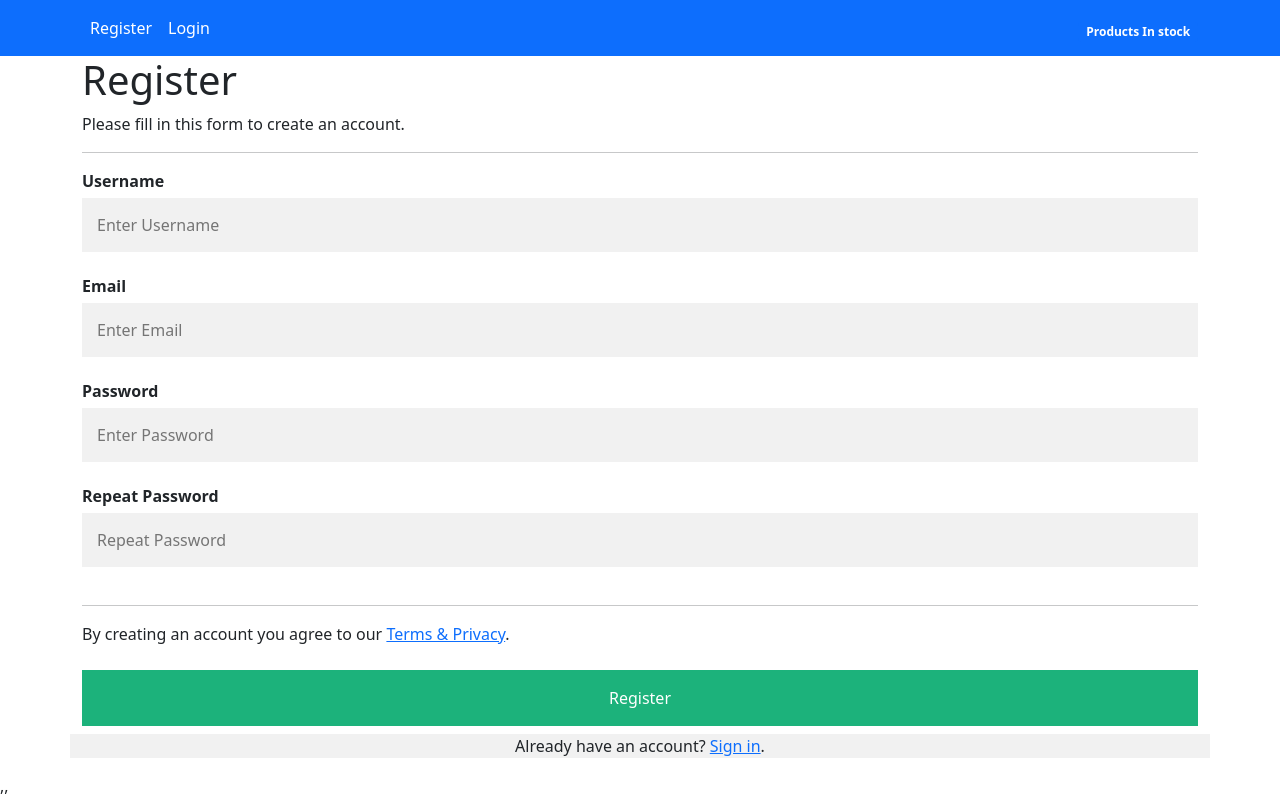
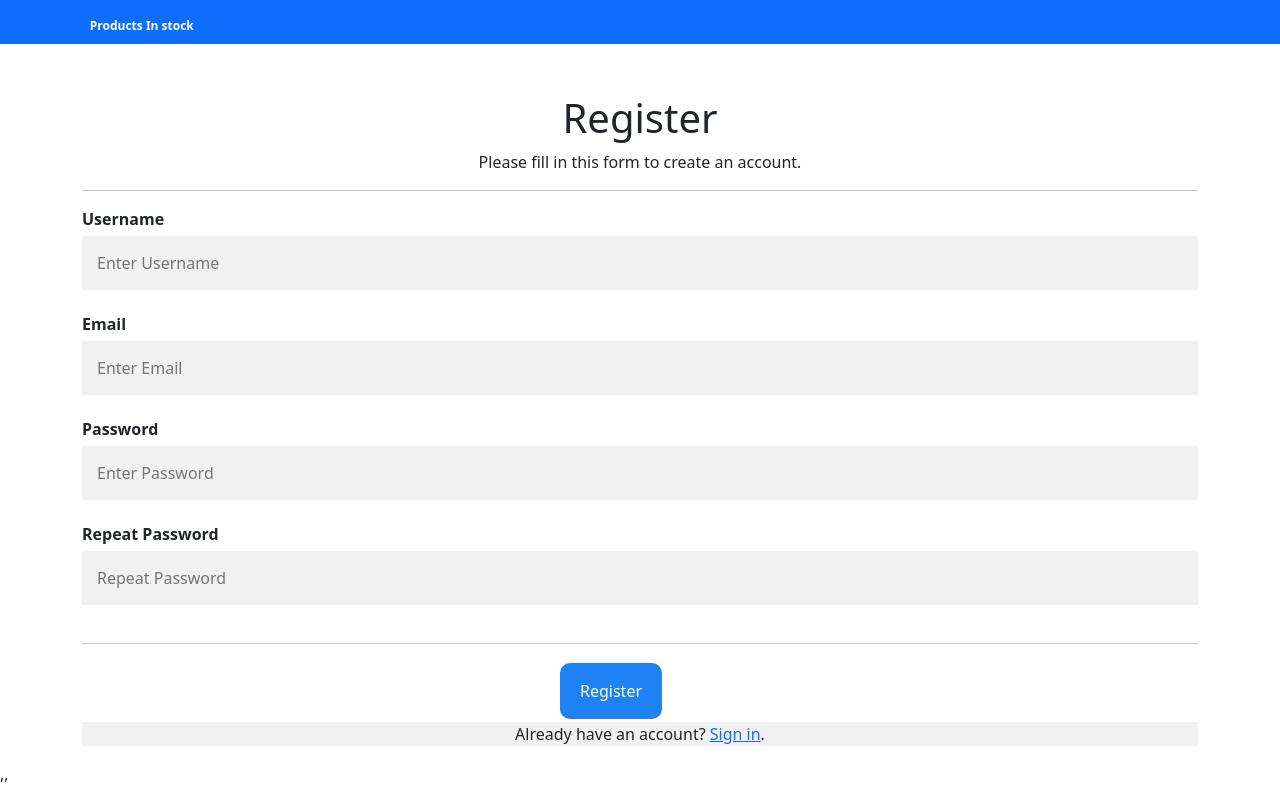
Before and after one commit to esldmsg/proweb-1, a React (Create React App) app in the folder frontend/: page /Register in a window 1280 px wide. Built offline with nearby package versions, Linux system fonts and the light colour scheme; no server answers.

Commit message:
commited

```diff
--- a/frontend/src/App.css
+++ b/frontend/src/App.css
@@ -1,45 +1,6 @@
-.App {
-  text-align: center;
-}
-
-.App-logo {
-  height: 40vmin;
-  pointer-events: none;
-}
-
-@media (prefers-reduced-motion: no-preference) {
-  .App-logo {
-    animation: App-logo-spin infinite 20s linear;
-  }
-}
-
-.App-header {
-  background-color: #282c34;
-  min-height: 100vh;
-  display: flex;
-  flex-direction: column;
-  align-items: center;
-  justify-content: center;
-  font-size: calc(10px + 2vmin);
-  color: white;
-}
-
-.App-link {
-  color: #61dafb;
-}
-
-@keyframes App-logo-spin {
-  from {
-    transform: rotate(0deg);
-  }
-  to {
-    transform: rotate(360deg);
-  }
-}
 
 
-
-* {box-sizing: border-box}
+/* * {box-sizing: border-box} */
 
 /* Add padding to containers */
 
@@ -67,13 +28,14 @@ hr {
 
 /* Set a style for the submit/register button */
 .registerbtn {
-  background-color: #04AA6D;
+  background-color: rgb(6, 116, 243);
   color: white;
   padding: 16px 20px;
-  margin: 8px 0;
   border: none;
+  border-radius: 10px;
   cursor: pointer;
-  width: 100%;
+  text-align: center;
+  /* width: 20%; */
   opacity: 0.9;
 }
 
--- a/frontend/src/App.js
+++ b/frontend/src/App.js
@@ -26,10 +26,10 @@ function App() {
                  </Nav>
                     </div>
               }
-            {!token && <div>
+            {token && <div>
               <Nav className="me-auto">
                 <Nav.Link href="Register" style={{color:'white'}}>Register</Nav.Link>
-                <Nav.Link href="Login" style={{color:'white'}}>Login</Nav.Link>
+                {/* <Nav.Link href="Login" style={{color:'white'}}>Login</Nav.Link> */}
               </Nav>
             </div>
             }
--- a/frontend/src/components/Admin.js
+++ b/frontend/src/components/Admin.js
@@ -1,5 +1,5 @@
 import react, { useState } from 'react'
-import { Form, Button, Card } from 'react-bootstrap'
+import { Form, Button, Card, Container, Row, Col} from 'react-bootstrap'
 import AdminStore from './AdminStore'
 import ErrorMessage from './ErrorMessage'
 
@@ -51,49 +51,8 @@ const Admin = () => {
 
     }
 
-    // const postData = async (e) => {
-    //     e.preventDefault();
-    //     console.log(productInfo)
-
-    //     const url = "http://localhost:8000/admin/items"
-
-    //     const response = await fetch(
-    //         url, {
-    //             method: 'POST',
-    //             mode: 'cors',
-    //             cache: 'no-cache',
-    //             credentials: 'same-origin',
-    //             headers: {
-    //             'Content-Type': 'application/json'
-    //             },
-    //             redirect: 'follow',
-    //             referrerPolicy: 'no-referrer',
-    //             body: JSON.stringify({
-
-    //                 "title": productInfo['title'],
-    //                 "description": productInfo['description'],
-    //                 "price": productInfo['price'],
-    //             })
-    //         });
-    //     response.json().then(response => {
-
-    //         if (response.status === 'ok') {
-    //             alert("Product added successfully")
-    //         } else {
-    //             console.log(response.status)
-    //             alert("Failed to add product")
-    //         }
-    //     });
-    //     setProductInfo({
-    //         title: "",
-    //         description: "",
-    //         price: "",
-    //     });
-    // }
-
-
     return (
-    <div>
+    <Container>
         <AdminStore>
         </AdminStore>
         <Card>
@@ -113,14 +72,14 @@ const Admin = () => {
                         <Form.Control type="number" name="price" value={productInfo.price} onChange = {updateForm}  placeholder="Price" />
                     </Form.Group>
 
-                    <Button variant="primary" type="submit">
-                        Submit
+                    <Button style={{marginTop:"10px"}} variant="primary" type="submit">
+                        Add to Store
                     </Button>
                     <ErrorMessage message={errorMessage}/>
                 </Form>
             </Card.Body>
         </Card>
-    </div>
+    </Container>
     );
 }
 
--- a/frontend/src/components/AdminStore.js
+++ b/frontend/src/components/AdminStore.js
@@ -1,5 +1,5 @@
 import react, {useEffect, useContext, useState} from 'react'
-import { Table } from 'react-bootstrap'
+import { Table, Container, Row, Col } from 'react-bootstrap'
 import {ProductContext} from '../ProductContext';
 import AdminRow from './AdminRow';
 import ErrorMessage from './ErrorMessage'
@@ -69,8 +69,8 @@ const AdminStore = () => {
 
       return(
 
-            <div className ="row">
-                <div className = "col-sm-10 col-xm-12 mr-auto ml-auto mt-4 mb-4">
+
+                <div>
                 <ErrorMessage message={errorMessage}/>
                     <Table striped bordered hover>
                         <thead>
@@ -96,11 +96,7 @@ const AdminStore = () => {
                         ))}
                         </tbody>
                     </Table>
-                </div>
-            </div>
-
-
-
+                    </div>
       );
 }
 
--- a/frontend/src/components/Cart.js
+++ b/frontend/src/components/Cart.js
@@ -1,8 +1,8 @@
 import react, {useEffect, useContext, useState} from 'react'
-import { Table } from 'react-bootstrap'
-import {UserCartContext} from '../UserCartContext';
+import { Table, Container, Row, Col } from 'react-bootstrap'
+import './cart.css'
 import {UserContext} from '../UserContext';
-import CartRow from './CartRow';
+
 import ErrorMessage from './ErrorMessage';
 
 
@@ -102,9 +102,9 @@ const Cart = () => {
       }
 
       const handleQuantityDecrease = (index, price, rate) => {
-        if (rate == 0 ){
+        if (rate <= 0  ){
             let newItems = [...carts]
-            newItems[index].rate = 0;
+            newItems[index].rate = "";
             setCarts(newItems);
 		}else{
         let newItems = [...carts]
@@ -123,10 +123,11 @@ const Cart = () => {
          console.log(totalItem)
      }
       return(
+          <div>
+            <Container>
+            <Row>
 
-            <div className ="row">
-
-                <div className = "col-sm-10 col-xm-12 mr-auto ml-auto mt-4 mb-4">
+                <Col>
                 <ErrorMessage message={errorMessage}/>
 
                     <Table striped bordered hover>
@@ -152,20 +153,21 @@ const Cart = () => {
                                    <td>{cart.price}</td>
                                    <td>{cart.rate}</td>
                                    <td>
+                                   <button onClick={() => handleQuantityIncrease(index, cart.price, cart.rate)}  className = "btn btn-outline-info btn-sm mr-2">+</button>
+                                   <button onClick={() => handleQuantityDecrease(index, cart.price, cart.rate)}  className = "btn btn-outline-info btn-sm mr-2">-</button>
                                    <button onClick={() => handleDelete(cart.id)}  className = "btn btn-outline-danger btn-sm mr-2">Delete</button>
-                                   <button onClick={() => handleQuantityIncrease(index, cart.price, cart.rate)}  className = "btn btn-outline-danger btn-sm mr-2">+</button>
-                                   <button onClick={() => handleQuantityDecrease(index, cart.price, cart.rate)}  className = "btn btn-outline-danger btn-sm mr-2">-</button>
                                    </td>
 
                                </tr>
                     ))}
                         </tbody>
-                        <div>TOTAL = {totalItem}</div>
+
                     </Table>
-                </div>
+                    <div>TOTAL = {totalItem}</div> <button className = "btn btn-outline-info btn-sm mr-2"> Pay </button>
+                </Col>
+            </Row>
+            </Container>
             </div>
-
-
 
 
       );
--- a/frontend/src/components/Login.js
+++ b/frontend/src/components/Login.js
@@ -1,6 +1,9 @@
 import react,{useState, useEffect, useContext} from 'react'
 import ErrorMessage from './ErrorMessage';
-import {UserContext} from '../UserContext'
+import {UserContext} from '../UserContext';
+import {Container, Row, Col } from 'react-bootstrap';
+
+
 
 
 
@@ -50,10 +53,13 @@ const Login = () => {
      };
 
     return(
-    <div>
-        <form onSubmit ={handleSubmit}>
-             <div class="container">
-                <h1>Login</h1>
+    <Container>
+        <Row>
+            <Col></Col>
+            <Col xs={12} style={{ marginTop:"50px"}}>
+            <form onSubmit ={handleSubmit}>
+
+                <h1  style={{textAlign:"center"}}>Login</h1>
                 <hr/>
 
                 <label for="username"><b>Username</b></label>
@@ -71,14 +77,22 @@ const Login = () => {
 
                 <ErrorMessage message={errorMessage}/>
                 {/* <p>By creating an account you agree to our <a href="#">Terms & Privacy</a>.</p> */}
-                <button type="submit" class="registerbtn">Login</button>
-            </div>
 
+                <Row>
+                    <Col></Col>
+                    <Col xs={2}><button type="submit" class="registerbtn">Register</button></Col>
+                    <Col></Col>
+                </Row>
             <div class="container signin">
-                <p>Yet to have an account? <a href="Register">Register</a>.</p>
+                <p>Yet to have an account? <a href="Register">Login</a>.</p>
             </div>
         </form>
-    </div>
+
+            </Col>
+            <Col></Col>
+        </Row>
+    </Container>
+
     );
 }
 export default Login;
--- a/frontend/src/components/Main.js
+++ b/frontend/src/components/Main.js
@@ -31,7 +31,7 @@ function Main() {
               <Route path="/Register">
                 <Register />
               </Route>
-              <Route exact path="/Login">
+              <Route exact path="/">
                 <Login />
               </Route>
           </Switch>
--- a/frontend/src/components/Register.js
+++ b/frontend/src/components/Register.js
@@ -1,4 +1,5 @@
-import react,{useState, useEffect, useContext} from 'react'
+import react,{useState, useEffect, useContext} from 'react';
+import {Container, Row, Col } from 'react-bootstrap';
 import ErrorMessage from './ErrorMessage';
 import {UserContext} from '../UserContext'
 
@@ -53,11 +54,14 @@ const Register = () => {
      };
 
     return(
-    <div>
-        <form onSubmit ={handleSubmit}>
-             <div class="container">
-                <h1>Register</h1>
-                <p>Please fill in this form to create an account.</p>
+    <Container>
+        <Row>
+            <Col ></Col>
+
+            <Col xs={12} style={{ marginTop:"50px"}}>
+            <form onSubmit ={handleSubmit}>
+                <h1 style={{textAlign:"center"}}>Register</h1>
+                <p style={{textAlign:"center"}}>Please fill in this form to create an account.</p>
                 <hr/>
 
                 <label for="username"><b>Username</b></label>
@@ -74,15 +78,23 @@ const Register = () => {
                 <hr/>
 
                 <ErrorMessage message={errorMessage}/>
-                <p>By creating an account you agree to our <a href="#">Terms & Privacy</a>.</p>
-                <button type="submit" class="registerbtn">Register</button>
-            </div>
+                <Row>
+                    <Col></Col>
+                    <Col xs={2}><button type="submit" class="registerbtn">Register</button></Col>
+                    <Col></Col>
+                </Row>
+
 
             <div class="container signin">
                 <p>Already have an account? <a href="/">Sign in</a>.</p>
             </div>
         </form>
-    </div>
+
+            </Col>
+
+            <Col ></Col>
+        </Row>
+    </Container>
     );
 }
 export default Register;
--- /dev/null
+++ b/frontend/src/components/cart.css
@@ -0,0 +1,34 @@
+.app-background {
+    background-color: #bee3ff;
+    display: flex;
+    /* justify-content: center;
+    align-items: center; */
+    min-height: 100vh;
+  }
+  .main-container {
+    background-color: #ec645b;
+    width: 500px;
+    height: min-content;
+    border-radius: 5px;
+    padding: 20px;
+    box-shadow: 10px 10px 26px 0px rgba(0, 0, 0, 0.35);
+  }
+
+  .total {
+    float: right;
+    padding: 10px;
+  }
+
+  button {
+    background: transparent;
+    border: none;
+    margin: 3px;
+    color: #201b1b;
+  }
+  button:focus {
+    outline: 0;
+  }
+
+  button:hover {
+    cursor: pointer;
+  }
```
